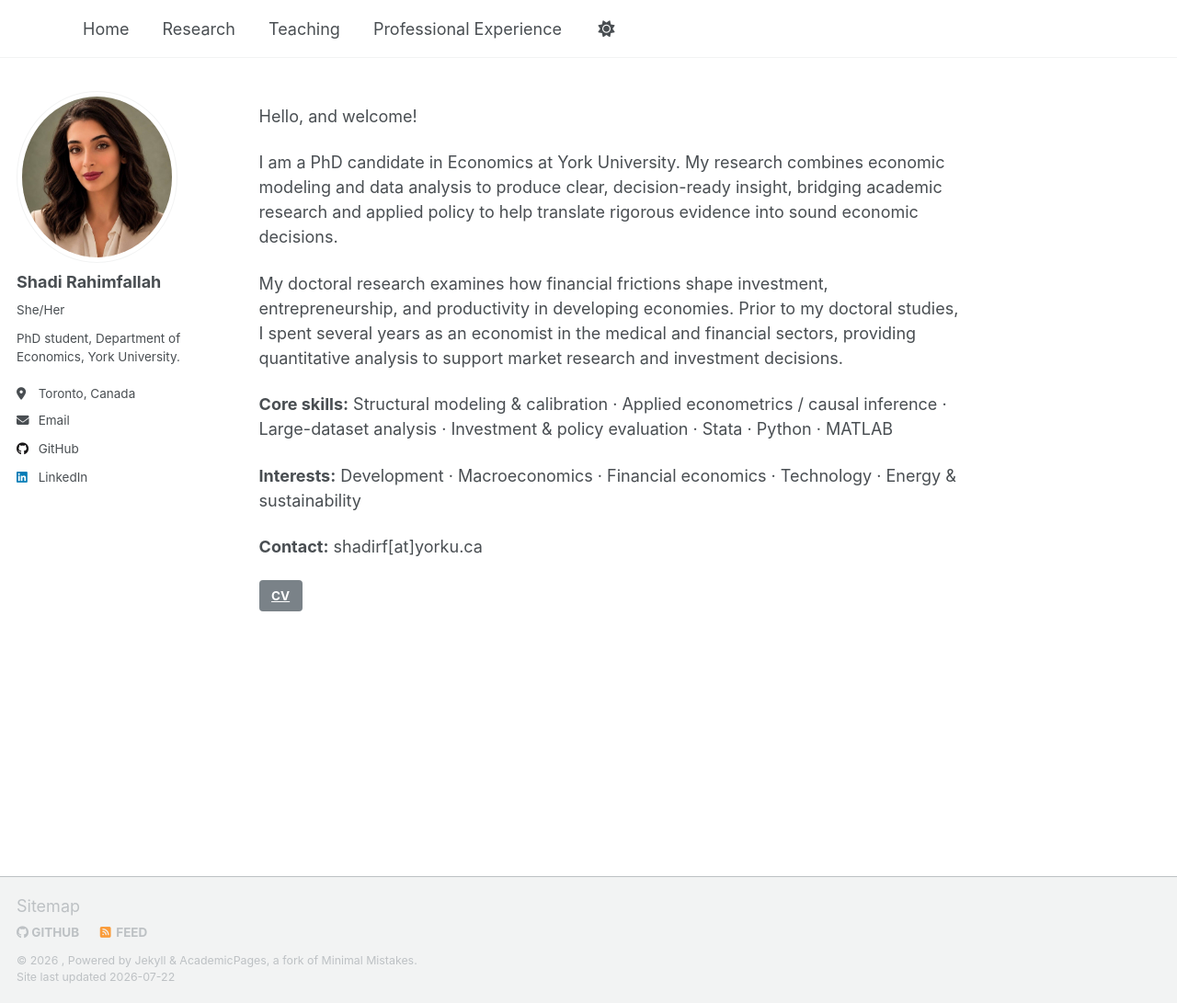
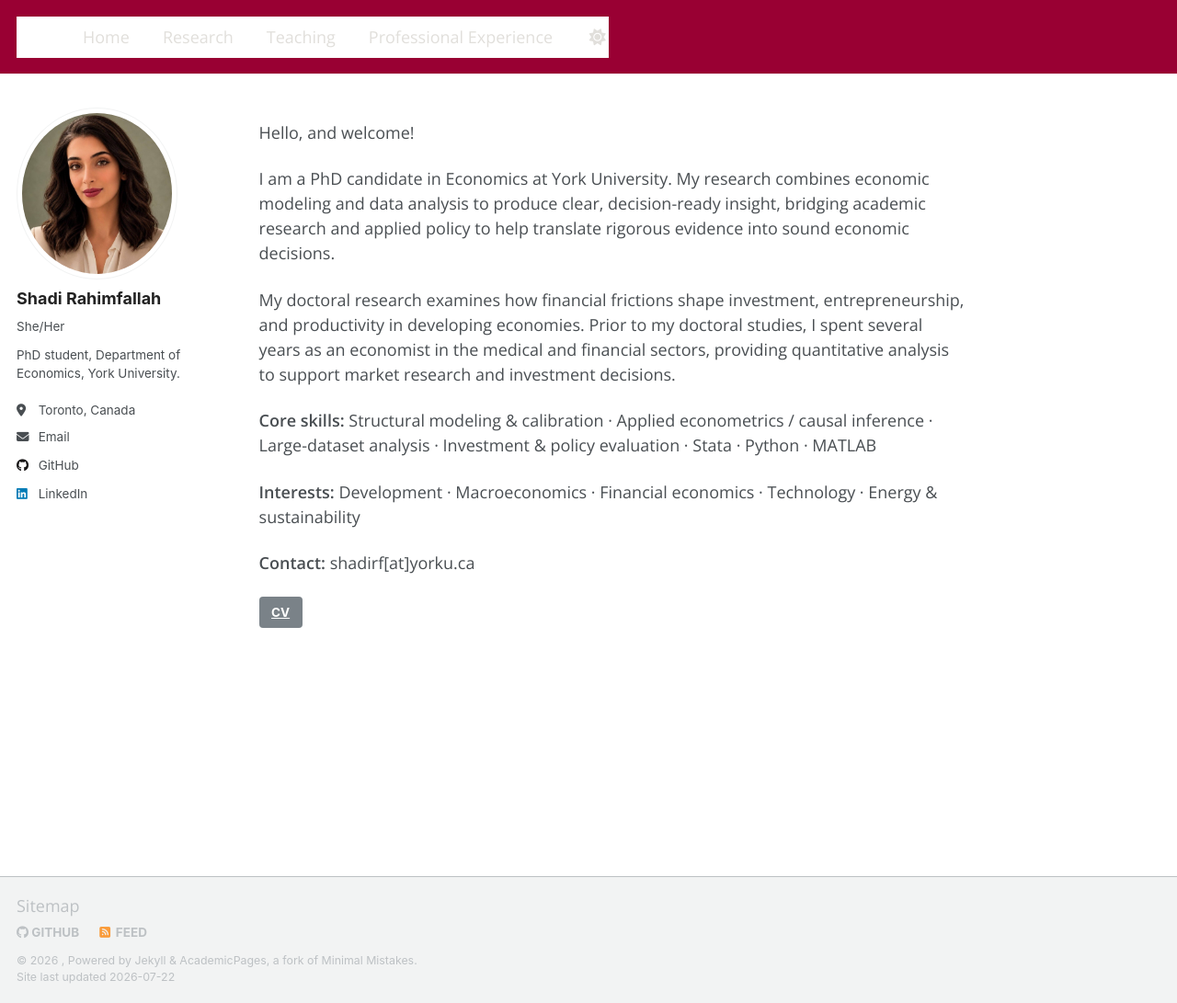
Before and after one commit to ShadiRahimfallah/ShadiRahimfallah.github.io, a Jekyll site: the page built from index.md, in a window 1280 px wide and 1091 px high. Shown: the whole window at 92% size. Built offline with Jekyll 4.4.1, drawn with Linux system fonts in a browser that asks for light colours; a script that is not in the unit is left out.

Commit message:
Add maroon academic redesign stylesheet
Added a new stylesheet for the maroon academic redesign.

```diff
--- a/_includes/head/custom.html
+++ b/_includes/head/custom.html
@@ -4,6 +4,9 @@
 
 <!-- Support for Academicons -->
 <link rel="stylesheet" href="{{ base_path }}/assets/css/academicons.css"/>
+
+<!-- Maroon academic redesign stylesheet -->
+<link rel="stylesheet" href="{{ base_path }}/assets/css/custom-maroon.css"/>
 
 <!-- favicon from https://commons.wikimedia.org/wiki/File:OOjs_UI_icon_academic-progressive.svg -->
 <link rel="apple-touch-icon" sizes="180x180" href="{{ base_path }}/images/apple-touch-icon-180x180.png"/>
```
